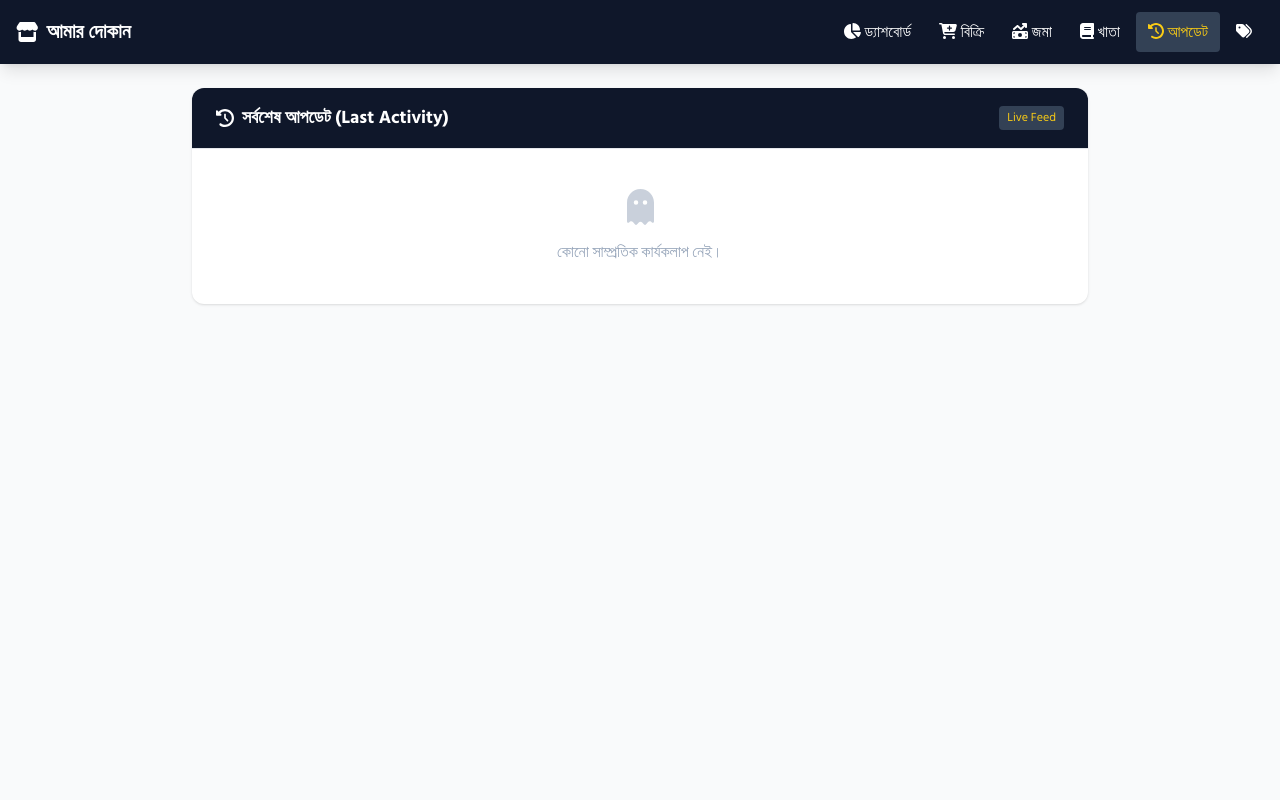
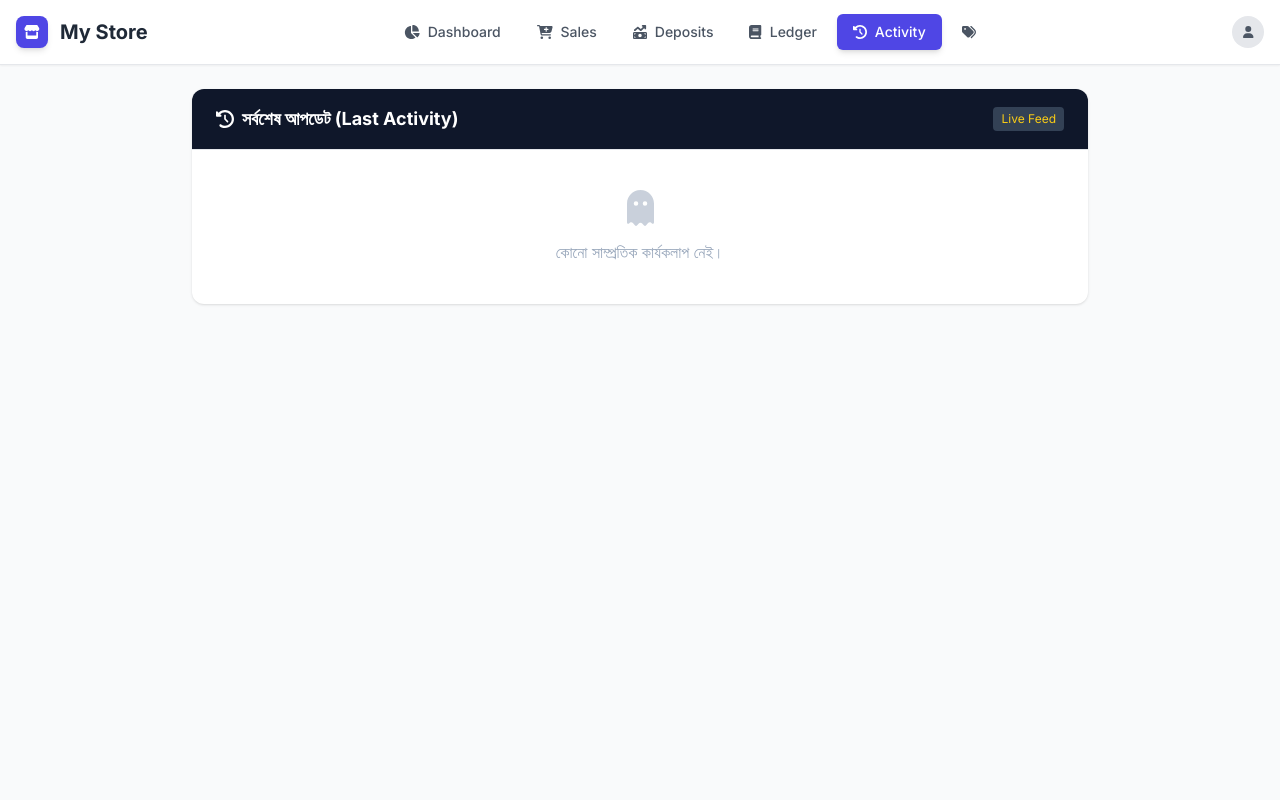
Before and after one commit to shahariarmahfuz/Business, a Flask app: page /activity in a window 1280 px wide. Run offline with Flask 3, Linux system fonts and the light colour scheme; data that the repository does not hold is empty; parts of the project's set-up code (start-up, migrations or seed data) failed here and were passed over; some libraries are stand-ins or nearby versions.

Commit message:
Update base.html

```diff
--- a/templates/base.html
+++ b/templates/base.html
@@ -1,76 +1,126 @@
 <!DOCTYPE html>
-<html lang="bn">
+<html lang="en">
 <head>
     <meta charset="UTF-8">
     <meta name="viewport" content="width=device-width, initial-scale=1.0">
-    <title>ব্যবসায়িক ম্যানেজার</title>
+    <title>Business Manager</title>
+
     <script src="https://cdn.tailwindcss.com"></script>
-    <link href="https://fonts.googleapis.com/css2?family=Hind+Siliguri:wght@300;400;600;700&display=swap" rel="stylesheet">
+
+    <link href="https://fonts.googleapis.com/css2?family=Inter:wght@300;400;500;600;700&display=swap" rel="stylesheet">
+
     <script src="https://cdnjs.cloudflare.com/ajax/libs/font-awesome/6.4.0/js/all.min.js"></script>
+
+    <script>
+        tailwind.config = {
+            theme: {
+                extend: {
+                    fontFamily: {
+                        sans: ['Inter', 'sans-serif'],
+                    },
+                    colors: {
+                        primary: '#4F46E5', // Indigo-600
+                    }
+                }
+            }
+        }
+    </script>
+
     <style>
-        body { font-family: 'Hind Siliguri', sans-serif; }
+        body { font-family: 'Inter', sans-serif; }
+
+        /* Hide scrollbar for Chrome, Safari and Opera */
         .no-scrollbar::-webkit-scrollbar { display: none; }
+        /* Hide scrollbar for IE, Edge and Firefox */
         .no-scrollbar { -ms-overflow-style: none; scrollbar-width: none; }
+
+        /* Remove spin buttons from number inputs */
         input[type=number]::-webkit-inner-spin-button,
         input[type=number]::-webkit-outer-spin-button { -webkit-appearance: none; margin: 0; }
     </style>
 </head>
 <body class="bg-gray-50 text-gray-800 min-h-screen flex flex-col">
 
-    <!-- Navbar -->
-    <nav class="bg-slate-900 text-white shadow-lg sticky top-0 z-50">
-        <div class="container mx-auto px-4 py-3 flex justify-between items-center">
-            <a href="/" class="text-xl font-bold flex items-center gap-2">
-                <i class="fa-solid fa-store"></i> আমার দোকান
+    <nav class="bg-white text-gray-800 shadow-sm sticky top-0 z-50 border-b border-gray-200">
+        <div class="container mx-auto px-4 h-16 flex justify-between items-center">
+            <a href="/" class="text-xl font-bold flex items-center gap-3 hover:text-primary transition-colors duration-300">
+                <div class="w-8 h-8 bg-primary rounded-lg flex items-center justify-center shadow-md">
+                    <i class="fa-solid fa-store text-sm text-white"></i>
+                </div>
+                <span>My Store</span>
             </a>
 
-            <!-- Desktop Menu -->
-            <div class="hidden md:flex space-x-1">
-                <a href="/" class="px-3 py-2 rounded hover:bg-slate-800 {{ 'bg-slate-700 text-yellow-400' if active_page == 'dashboard' else '' }}">
-                    <i class="fa-solid fa-chart-pie"></i> ড্যাশবোর্ড
+            <div class="hidden md:flex items-center space-x-1">
+                <a href="/" class="px-4 py-2 rounded-md text-sm font-medium transition-all duration-200 flex items-center gap-2 {{ 'bg-primary text-white shadow-md' if active_page == 'dashboard' else 'text-gray-600 hover:bg-gray-100 hover:text-gray-800' }}">
+                    <i class="fa-solid fa-chart-pie"></i> Dashboard
                 </a>
-                <a href="/sales" class="px-3 py-2 rounded hover:bg-slate-800 {{ 'bg-slate-700 text-yellow-400' if active_page == 'sales' else '' }}">
-                    <i class="fa-solid fa-cart-plus"></i> বিক্রি
+                <a href="/sales" class="px-4 py-2 rounded-md text-sm font-medium transition-all duration-200 flex items-center gap-2 {{ 'bg-primary text-white shadow-md' if active_page == 'sales' else 'text-gray-600 hover:bg-gray-100 hover:text-gray-800' }}">
+                    <i class="fa-solid fa-cart-plus"></i> Sales
                 </a>
-                <a href="/deposits" class="px-3 py-2 rounded hover:bg-slate-800 {{ 'bg-slate-700 text-yellow-400' if active_page == 'deposits' else '' }}">
-                    <i class="fa-solid fa-money-bill-trend-up"></i> জমা
+                <a href="/deposits" class="px-4 py-2 rounded-md text-sm font-medium transition-all duration-200 flex items-center gap-2 {{ 'bg-primary text-white shadow-md' if active_page == 'deposits' else 'text-gray-600 hover:bg-gray-100 hover:text-gray-800' }}">
+                    <i class="fa-solid fa-money-bill-trend-up"></i> Deposits
                 </a>
-                <a href="/ledger" class="px-3 py-2 rounded hover:bg-slate-800 {{ 'bg-slate-700 text-yellow-400' if active_page == 'ledger' else '' }}">
-                    <i class="fa-solid fa-book"></i> খাতা
+                <a href="/ledger" class="px-4 py-2 rounded-md text-sm font-medium transition-all duration-200 flex items-center gap-2 {{ 'bg-primary text-white shadow-md' if active_page == 'ledger' else 'text-gray-600 hover:bg-gray-100 hover:text-gray-800' }}">
+                    <i class="fa-solid fa-book"></i> Ledger
                 </a>
-                <a href="/activity" class="px-3 py-2 rounded hover:bg-slate-800 {{ 'bg-slate-700 text-yellow-400' if active_page == 'activity' else '' }}">
-                    <i class="fa-solid fa-clock-rotate-left"></i> আপডেট
+                <a href="/activity" class="px-4 py-2 rounded-md text-sm font-medium transition-all duration-200 flex items-center gap-2 {{ 'bg-primary text-white shadow-md' if active_page == 'activity' else 'text-gray-600 hover:bg-gray-100 hover:text-gray-800' }}">
+                    <i class="fa-solid fa-clock-rotate-left"></i> Activity
                 </a>
-                <a href="/categories" class="px-3 py-2 rounded hover:bg-slate-800 {{ 'bg-slate-700 text-yellow-400' if active_page == 'categories' else '' }}">
+                <a href="/categories" class="px-4 py-2 rounded-md text-sm font-medium transition-all duration-200 flex items-center gap-2 {{ 'bg-primary text-white shadow-md' if active_page == 'categories' else 'text-gray-600 hover:bg-gray-100 hover:text-gray-800' }}">
                     <i class="fa-solid fa-tags"></i>
                 </a>
+            </div>
+
+            <div class="hidden md:block">
+                <button class="w-8 h-8 rounded-full bg-gray-200 hover:bg-primary hover:text-white flex items-center justify-center transition-colors text-xs text-gray-600">
+                    <i class="fa-solid fa-user"></i>
+                </button>
             </div>
         </div>
     </nav>
 
-    <!-- Main Content -->
-    <div class="container mx-auto px-4 py-6 flex-grow mb-16 md:mb-0 pb-20 md:pb-0">
+    <main class="container mx-auto px-4 py-6 flex-grow pb-24 md:pb-8">
         {% block content %}{% endblock %}
-    </div>
+    </main>
 
-    <!-- Mobile Bottom Navigation -->
-    <div class="md:hidden fixed bottom-0 left-0 w-full bg-slate-900 border-t border-slate-800 z-50 shadow-[0_-4px_6px_-1px_rgba(0,0,0,0.1)]">
-        <div class="flex justify-around items-center h-16">
-            <a href="/" class="flex flex-col items-center justify-center w-full h-full {{ 'text-yellow-400 bg-slate-800' if active_page == 'dashboard' else 'text-slate-400' }}">
-                <i class="fa-solid fa-house text-lg mb-1"></i> <span class="text-[10px]">হোম</span>
+    <div class="md:hidden fixed bottom-0 left-0 w-full bg-white border-t border-gray-200 z-50 shadow-[0_-4px_20px_rgba(0,0,0,0.05)]">
+        <div class="grid grid-cols-5 h-16 px-1">
+
+            <a href="/" class="flex flex-col items-center justify-center w-full h-full group transition-colors {{ 'text-primary' if active_page == 'dashboard' else 'text-gray-500 hover:text-gray-700' }}">
+                <div class="mb-1 p-1 rounded-xl {{ 'bg-indigo-50' if active_page == 'dashboard' else '' }}">
+                    <i class="fa-solid fa-house text-lg group-active:scale-90 transition-transform"></i>
+                </div>
+                <span class="text-[10px] font-medium">Home</span>
             </a>
-            <a href="/sales" class="flex flex-col items-center justify-center w-full h-full {{ 'text-yellow-400 bg-slate-800' if active_page == 'sales' else 'text-slate-400' }}">
-                <i class="fa-solid fa-cart-plus text-lg mb-1"></i> <span class="text-[10px]">বিক্রি</span>
+
+            <a href="/sales" class="flex flex-col items-center justify-center w-full h-full group transition-colors {{ 'text-primary' if active_page == 'sales' else 'text-gray-500 hover:text-gray-700' }}">
+                <div class="mb-1 p-1 rounded-xl {{ 'bg-indigo-50' if active_page == 'sales' else '' }}">
+                    <i class="fa-solid fa-cart-plus text-lg group-active:scale-90 transition-transform"></i>
+                </div>
+                <span class="text-[10px] font-medium">Sales</span>
             </a>
-            <a href="/deposits" class="flex flex-col items-center justify-center w-full h-full {{ 'text-yellow-400 bg-slate-800' if active_page == 'deposits' else 'text-slate-400' }}">
-                <i class="fa-solid fa-hand-holding-dollar text-lg mb-1"></i> <span class="text-[10px]">জমা</span>
+
+            <a href="/deposits" class="relative flex flex-col items-center justify-center w-full h-full group {{ 'text-primary' if active_page == 'deposits' else 'text-gray-500 hover:text-gray-700' }}">
+                <div class="absolute -top-5 bg-primary text-white w-12 h-12 rounded-full flex items-center justify-center shadow-lg shadow-primary/30 border-4 border-white">
+                    <i class="fa-solid fa-plus text-xl"></i>
+                </div>
+                <span class="text-[10px] font-medium mt-7">Deposit</span>
             </a>
-            <a href="/ledger" class="flex flex-col items-center justify-center w-full h-full {{ 'text-yellow-400 bg-slate-800' if active_page == 'ledger' else 'text-slate-400' }}">
-                <i class="fa-solid fa-book-open text-lg mb-1"></i> <span class="text-[10px]">খাতা</span>
+
+            <a href="/ledger" class="flex flex-col items-center justify-center w-full h-full group transition-colors {{ 'text-primary' if active_page == 'ledger' else 'text-gray-500 hover:text-gray-700' }}">
+                <div class="mb-1 p-1 rounded-xl {{ 'bg-indigo-50' if active_page == 'ledger' else '' }}">
+                    <i class="fa-solid fa-book-open text-lg group-active:scale-90 transition-transform"></i>
+                </div>
+                <span class="text-[10px] font-medium">Ledger</span>
             </a>
-            <a href="/activity" class="flex flex-col items-center justify-center w-full h-full {{ 'text-yellow-400 bg-slate-800' if active_page == 'activity' else 'text-slate-400' }}">
-                <i class="fa-solid fa-clock-rotate-left text-lg mb-1"></i> <span class="text-[10px]">আপডেট</span>
+
+            <a href="/activity" class="flex flex-col items-center justify-center w-full h-full group transition-colors {{ 'text-primary' if active_page == 'activity' else 'text-gray-500 hover:text-gray-700' }}">
+                <div class="mb-1 p-1 rounded-xl {{ 'bg-indigo-50' if active_page == 'activity' else '' }}">
+                    <i class="fa-solid fa-clock-rotate-left text-lg group-active:scale-90 transition-transform"></i>
+                </div>
+                <span class="text-[10px] font-medium">Updates</span>
             </a>
+
         </div>
     </div>
 
```
